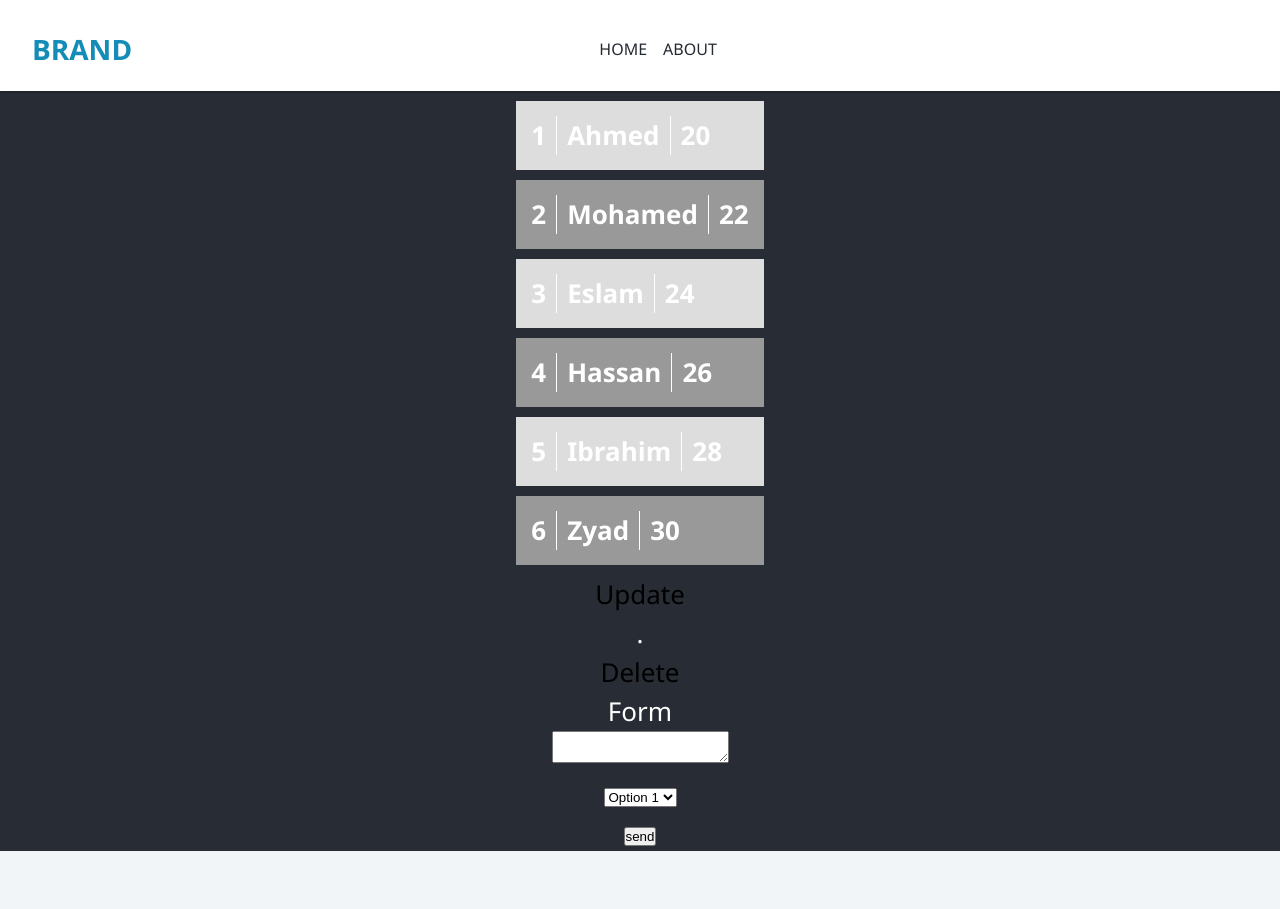
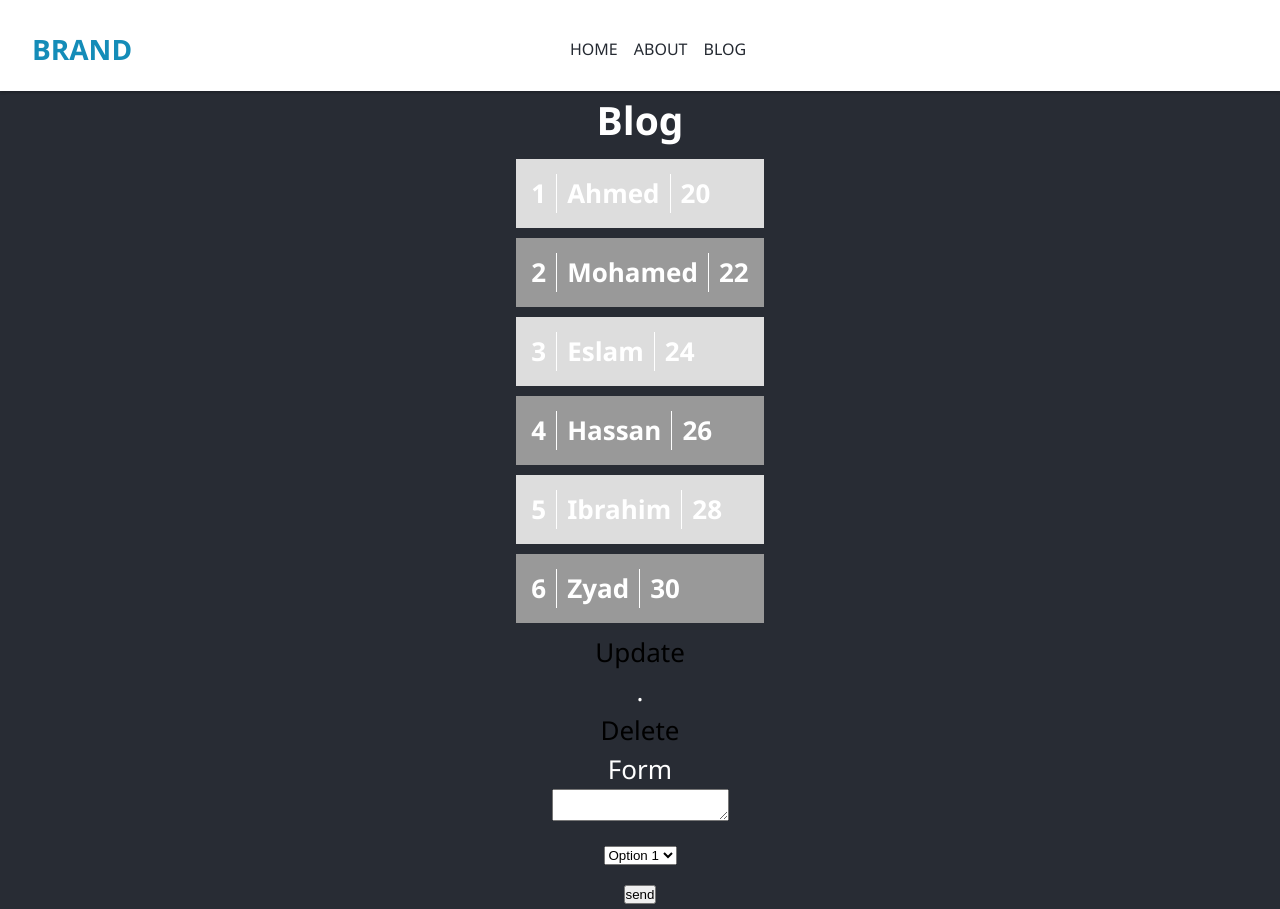
Before and after one commit to asayedio/myfirst-react-app, a React (Create React App) app: page /blog in a window 1280 px wide. Before the commit the page ends 851 px from the top, so only its background shows below. Built offline with nearby package versions, Linux system fonts and the light colour scheme; no server answers.

Commit message:
Deal with api using axios

```diff
--- a/package.json
+++ b/package.json
@@ -6,6 +6,7 @@
     "@testing-library/jest-dom": "^4.2.4",
     "@testing-library/react": "^9.5.0",
     "@testing-library/user-event": "^7.2.1",
+    "axios": "^0.21.0",
     "react": "^17.0.1",
     "react-dom": "^17.0.1",
     "react-router-dom": "^5.2.0",
--- a/src/App.js
+++ b/src/App.js
@@ -8,6 +8,7 @@ import Items from './components/Items.js';
 import Nav from './components/Nav.js';
 import Home from './components/Home';
 import About from './components/About';
+import Blog from './components/Blog';
 class App extends Component {
   // Declare a new state variable, which we'll call "count"
   /*   const [info, changeIntialInfo] = React.useState({
@@ -115,6 +116,9 @@ class App extends Component {
             <Route exact path="/about">
               <About />
             </Route>
+            <Route exact path="/blog">
+              <Blog />
+            </Route>
             <Items items={this.state.items} />
             <button onClick={this.update}>Update</button>.
           <button onClick={this.delete}>Delete</button>
--- /dev/null
+++ b/src/components/Blog.js
@@ -0,0 +1,26 @@
+import React, { Component } from 'react';
+import axios from 'axios';
+
+class Blog extends Component {
+    state = {
+        users:[]
+    }
+    componentDidMount(){
+        axios.get("https://jsonplaceholder.typicode.com/users")
+        .then( res => {
+            this.setState({
+                users : res.data
+            })
+            console.log(res);
+        })
+    }
+    render(){
+        return(
+            <div>
+                <h2>Blog</h2>
+        <div>{this.state.users.map( user => <div>Name is: {user.name} and username is : {user.username}</div>)}</div>
+            </div>
+        )
+    }
+}
+export default Blog;
--- a/src/components/Nav.js
+++ b/src/components/Nav.js
@@ -24,6 +24,7 @@ const Nav = () => {
 	<ul class="menu" id="menu">
 		<li class="menu-item"><NavLink to="/home" class="menu-link">Home</NavLink></li>
 		<li class="menu-item"><NavLink to="/about" class="menu-link">About</NavLink></li>
+        <li class="menu-item"><NavLink to="/blog" class="menu-link">Blog</NavLink></li>
 	</ul>
 	<div class="social">
 		<a href="#" class="social-item"><i class="fab fa-facebook"></i></a>
```
Also changed, not shown: 1 other file (tests, documents, lock files or other folders).
